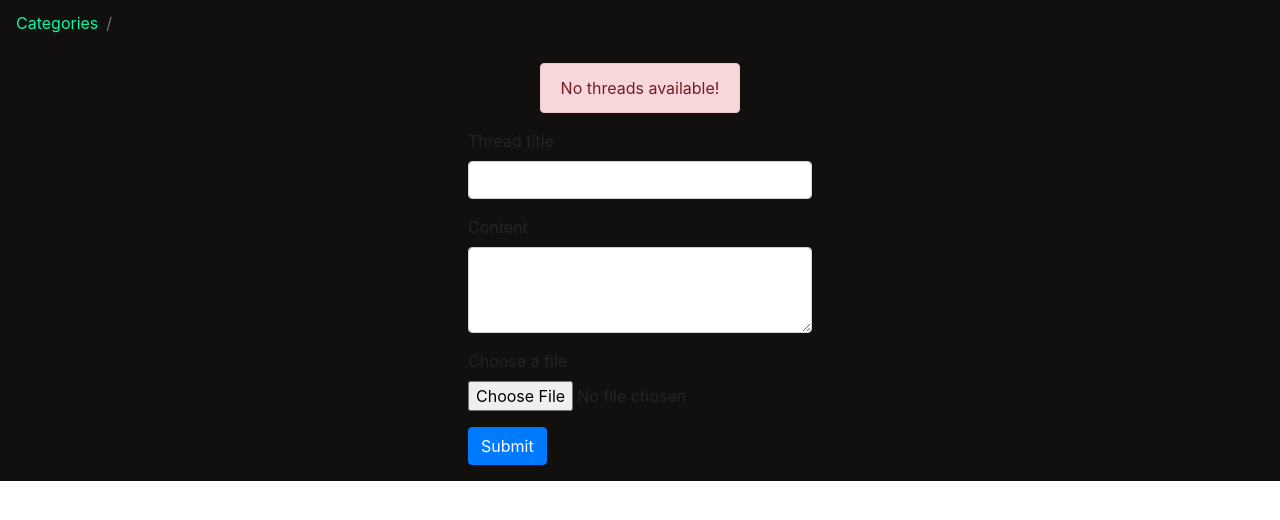
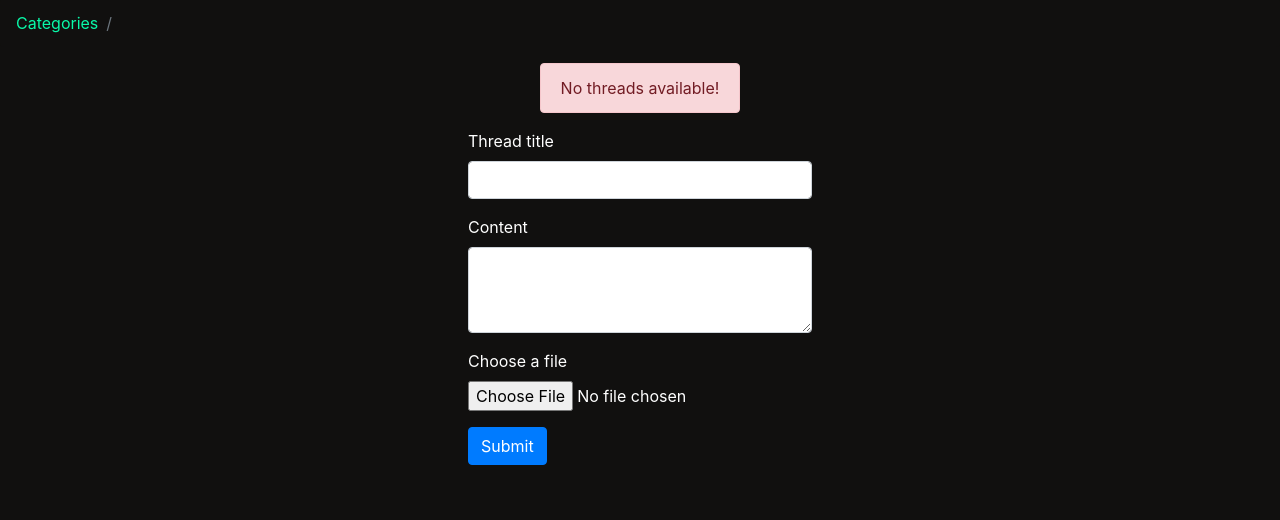
Before and after one commit to DanielFL0/LuunaBoard, a Flask app: template LuunaBoard/templates/board.html in a window 1280 px wide. Shown: the part 57-577 px from the top of the page. Run offline with Flask 2, Linux system fonts and the light colour scheme; the template is opened without the code that fills it, so the values that code supplies are empty.

Commit message:
Modify board.html layout

```diff
--- a/LuunaBoard/templates/board.html
+++ b/LuunaBoard/templates/board.html
@@ -1,7 +1,7 @@
 {% extends 'layout.html' %}
 {% block title %}{{ category.name }}{% endblock %}
 {% block content %}
-<div style="background-color: #11100f;">
+<body style="background-color: #11100f;">
   <!--Thread path-->
   <nav aria-label="breadcrumb">
     <ol class="breadcrumb" style="background-color: #11100f;">
@@ -10,7 +10,7 @@
     </ol>
   </nav>
   <!--Thread display-->
-  <div class="d-flex flex-row justify-content-center flex-wrap">
+  <div class="d-flex flex-row justify-content-center flex-wrap text-white">
     {% if threads %}
     {% for thread in threads %}
     <div class="card bg-dark" style="width: 12rem;">
@@ -34,7 +34,7 @@
     {% endif %}
   </div>
   <!--Form-->
-  <div class="d-flex justify-content-center">
+  <div class="d-flex justify-content-center text-white">
     <form method="post" enctype="multipart/form-data">
       <div class="form-group">
         <label for="exampleFormControlInput1">Thread title</label>
@@ -51,5 +51,5 @@
       <button type="submit" class="btn btn-primary">Submit</button>
     </form>
   </div>
-</div>
+</body>
 {% endblock %}
```
